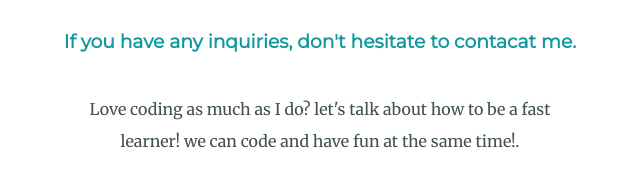
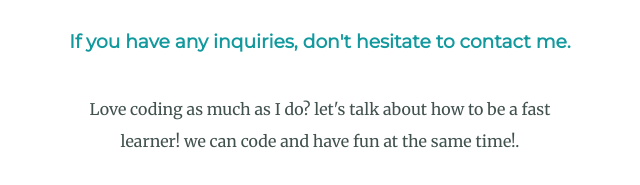
Before and after one commit to Mostafajemy/Personal-Page, a plain HTML site: page index.html in a window 1280 px wide. Shown: the part 2416-2601 px from the top of the page, 320-960 px from the left. Drawn offline with Linux system fonts and the light colour scheme.

Commit message:
Update index.html

```diff
--- a/index.html
+++ b/index.html
@@ -42,7 +42,7 @@
     <hr>
     <div class="contact-me">
       <h2>Get In Touch</h2>
-      <h3>If you have any inquiries, don't hesitate to contacat me.</h3>
+      <h3>If you have any inquiries, don't hesitate to contact me.</h3>
       <p class="contact-message">Love coding as much as I do? let's talk about how to be a fast learner! we can code and have fun at the same time!.</p>
       <a class="btn" href="mailto:mgemy89@gmail.com">CONTACT ME</a>
     </div>
```
